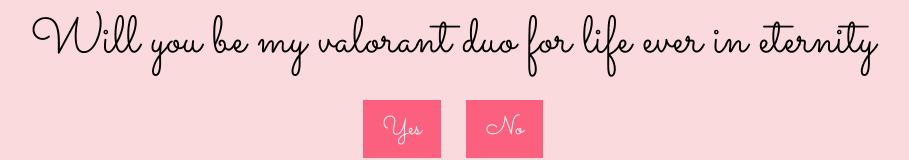
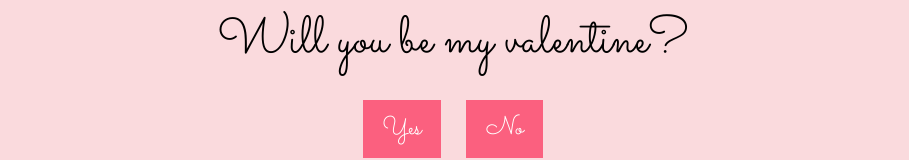
Before and after one commit to bigbabygorilla420-code/BIG-question-for-elle, a plain HTML site: page index.html in a window 1280 px wide. Shown: the part 471-631 px from the top of the page, without its empty margins (187-1096 px from the left). Drawn offline with Linux system fonts and the light colour scheme.

Commit message:
Add files via upload

```diff
--- a/index.html
+++ b/index.html
@@ -3,7 +3,7 @@
 <head>
     <meta charset="UTF-8">
     <meta name="viewport" content="width=device-width, initial-scale=1.0">
-    <title>Will you be my valorant duo for life ever in eternity</title>
+    <title>Will You Be My Valentine?</title>
     <link rel="stylesheet" href="https://fonts.googleapis.com/css2?family=Sacramento&display=swap">
     <link rel="stylesheet" href="style.css"> <!-- Link to external stylesheet -->
 </head>
@@ -11,7 +11,7 @@
     <div id="container">
         <div id="image-container"></div> <!-- Container for displaying images -->
         <div id="text-container">
-            <div id="question">Will you be my valorant duo for life ever in eternity</div> <!-- Question -->
+            <div id="question">Will you be my valentine?</div> <!-- Question -->
             <div id="options">
                 <button id="yes-button" onclick="selectOption('yes')">Yes</button> <!-- Yes button -->
                 <button id="no-button" onclick="selectOption('no')">No</button> <!-- No button -->
```
Also changed, not shown: script.js (line endings or trailing spaces), style.css (line endings or trailing spaces).
